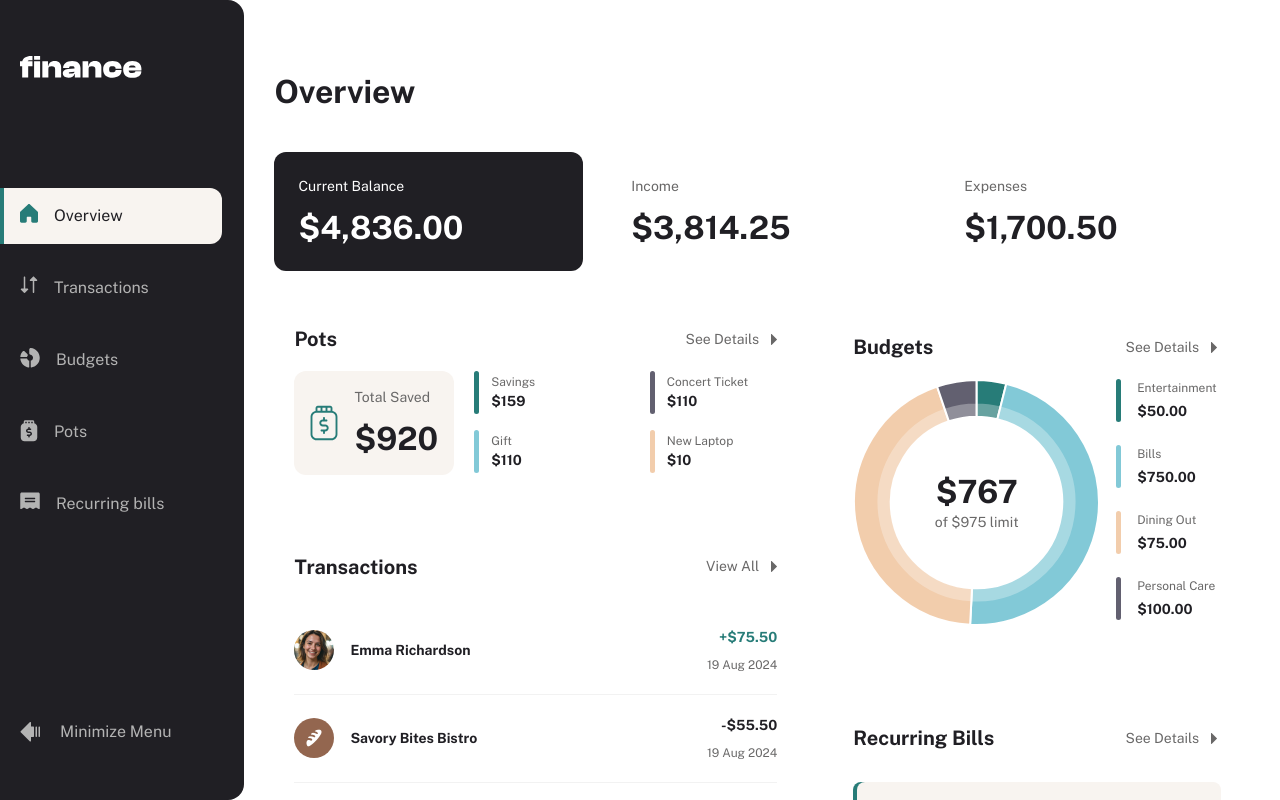
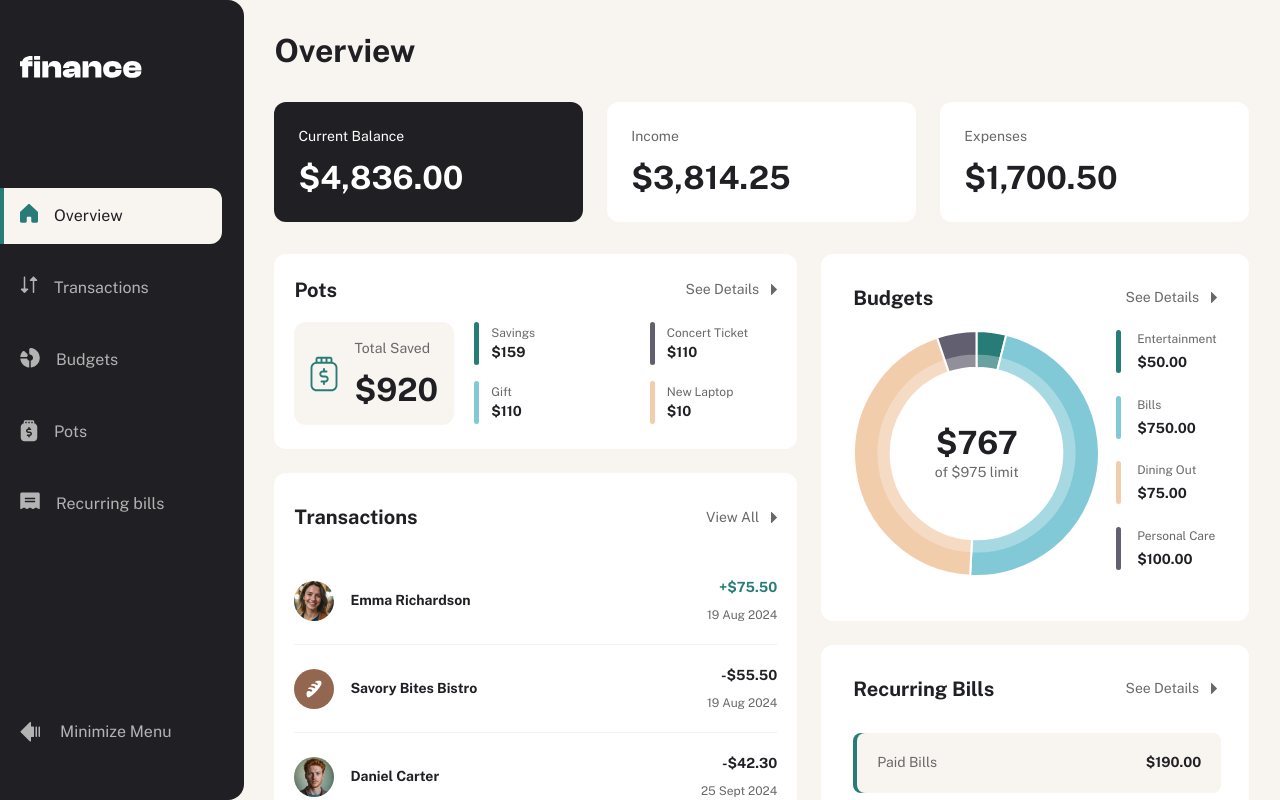
Before and after one commit to Chermann-KING/personal-finance-app, a Next.js app: page /dashboard/overview in a window 1280 px wide. Built offline with nearby package versions, Linux system fonts and the light colour scheme.

Commit message:
💄 Main: App > Dashboard > Overview > Update width and padding

```diff
--- a/src/app/auth/layout.tsx
+++ b/src/app/auth/layout.tsx
@@ -6,7 +6,7 @@ export default function SingnISingOutLayout({
   children: React.ReactNode;
 }>) {
   return (
-    <div className="h-screen flex bg-beige-100">
+    <div className="h-screen flex">
       {/* LEFT */}
       <Illustration />
       {/* RIGHT */}
--- a/src/app/dashboard/layout.tsx
+++ b/src/app/dashboard/layout.tsx
@@ -10,8 +10,8 @@ export default function DashboardLayout({
       {/* LEFT */}
       <Sidebar />
       {/* RIGHT */}
-      <div className="w-full overflow-y-scroll flex flex-col px-4 py-6 md:px-10 md:py-8 ">
-        {children}
+      <div className="w-full overflow-y-scroll flex flex-col items-center px-4 py-6 md:px-10 md:py-8">
+        <div className="max-w-[1060px]">{children}</div>
       </div>
     </div>
   );
--- a/src/app/dashboard/overview/page.tsx
+++ b/src/app/dashboard/overview/page.tsx
@@ -65,9 +65,7 @@ export default function OverviewPage() {
   }
 
   return (
-    <div className="mx-8 flex flex-col items-center gap-y-8 px-4 py-8 pb-[93px] sm:px-10">
-      {/* contents */}
-      <div className="max-w-[1060px] flex flex-col gap-y-8">
+    <div className="self-stretch flex flex-col gap-y-8">
       {/* Header */}
       <HeaderPage />
       {/* currence balance, icome & expenses */}
@@ -85,9 +83,7 @@ export default function OverviewPage() {
           <PotsOverview pots={data.pots} />
 
           {/* Recent Transactions */}
-            <TransactionsOverview
-              transactions={data.transactions.slice(0, 5)}
-            />
+          <TransactionsOverview transactions={data.transactions.slice(0, 5)} />
         </div>
 
         {/* Budgets & Bills */}
@@ -120,6 +116,5 @@ export default function OverviewPage() {
         </div>
       </div>
     </div>
-    </div>
   );
 }
--- a/src/app/globals.css
+++ b/src/app/globals.css
@@ -2,6 +2,10 @@
 @tailwind components;
 @tailwind utilities;
 
+
+body {
+  background-color: #F8F4F0;
+}
 
 /* Masquer la barre de défilement pour tous les navigateurs modernes */
 /* .no-scrollbar::-webkit-scrollbar {
@@ -12,30 +16,6 @@
   -ms-overflow-style: none;
   scrollbar-width: none;
 } */
-
-html,
-body {
-  height: 100%;
-  margin: 0;
-  padding: 0;
-}
-
-body {
-  display: flex;
-  flex-direction: column;
-}
-
-#__next {
-  display: flex;
-  flex-direction: row;
-  height: 100%;
-}
-
-main {
-  flex-grow: 1;
-  overflow-y: auto;
-  height: 100vh;
-}
 
 /* scrollbar */
 /* Personnalisation de la scrollbar */
@@ -70,36 +50,6 @@ main {
 
 /* end scrollbar */
 
-/* :root {
-  --foreground-rgb: 0, 0, 0;
-  --background-start-rgb: 214, 219, 220;
-  --background-end-rgb: 255, 255, 255;
-}
-
-@media (prefers-color-scheme: dark) {
-  :root {
-    --foreground-rgb: 255, 255, 255;
-    --background-start-rgb: 0, 0, 0;
-    --background-end-rgb: 0, 0, 0;
-  }
-}
-
-body {
-  color: rgb(var(--foreground-rgb));
-  background: linear-gradient(
-      to bottom,
-      transparent,
-      rgb(var(--background-end-rgb))
-    )
-    rgb(var(--background-start-rgb));
-}
-
-@layer utilities {
-  .text-balance {
-    text-wrap: balance;
-  }
-} */
-
 /* Masquer la barre de défilement pour tous les navigateurs modernes */
 .no-scrollbar::-webkit-scrollbar {
   display: none;
--- a/src/app/page.tsx
+++ b/src/app/page.tsx
@@ -18,7 +18,7 @@ export default function HomePage() {
   }, [isAuthenticated, router]);
 
   return (
-    <div className="h-screen flex bg-beige-100">
+    <div className="h-screen flex">
       {/* LEFT */}
       <Illustration />
       {/* RIGHT */}
--- a/src/components/Dashboard/HeaderPage.tsx
+++ b/src/components/Dashboard/HeaderPage.tsx
@@ -3,7 +3,7 @@ import React from "react";
 
 const HeaderPage = ({}) => {
   return (
-    <header className="self-stretch h-14 py-2 flex justify-between items-center gap-6">
+    <header className="self-stretch flex justify-between items-center gap-6">
       <h1 className="text-grey-900 text-preset-1 font-bold">Overview</h1>
       {/* <Button
         type="button"
--- a/src/components/Dashboard/Overview/ReccuringBillsOverview.tsx
+++ b/src/components/Dashboard/Overview/ReccuringBillsOverview.tsx
@@ -21,7 +21,7 @@ const ReccuringBillsOverview: FC<ReccuringBillsOverviewProps> = ({
   };
 
   return (
-    <div className="self-stretch flex flex-col justify-between gap-y-8 bg-white rounded-xl p-8">
+    <div className="self-stretch flex flex-col justify-between gap-y-8 bg-white rounded-xl px-5 py-6 sm:p-8">
       {/* Header */}
       <div className="flex justify-between items-center">
         <h2 className="text-preset-2 text-grey-900 font-bold">
```
Lines whose indentation alone changed are shown as unchanged.
